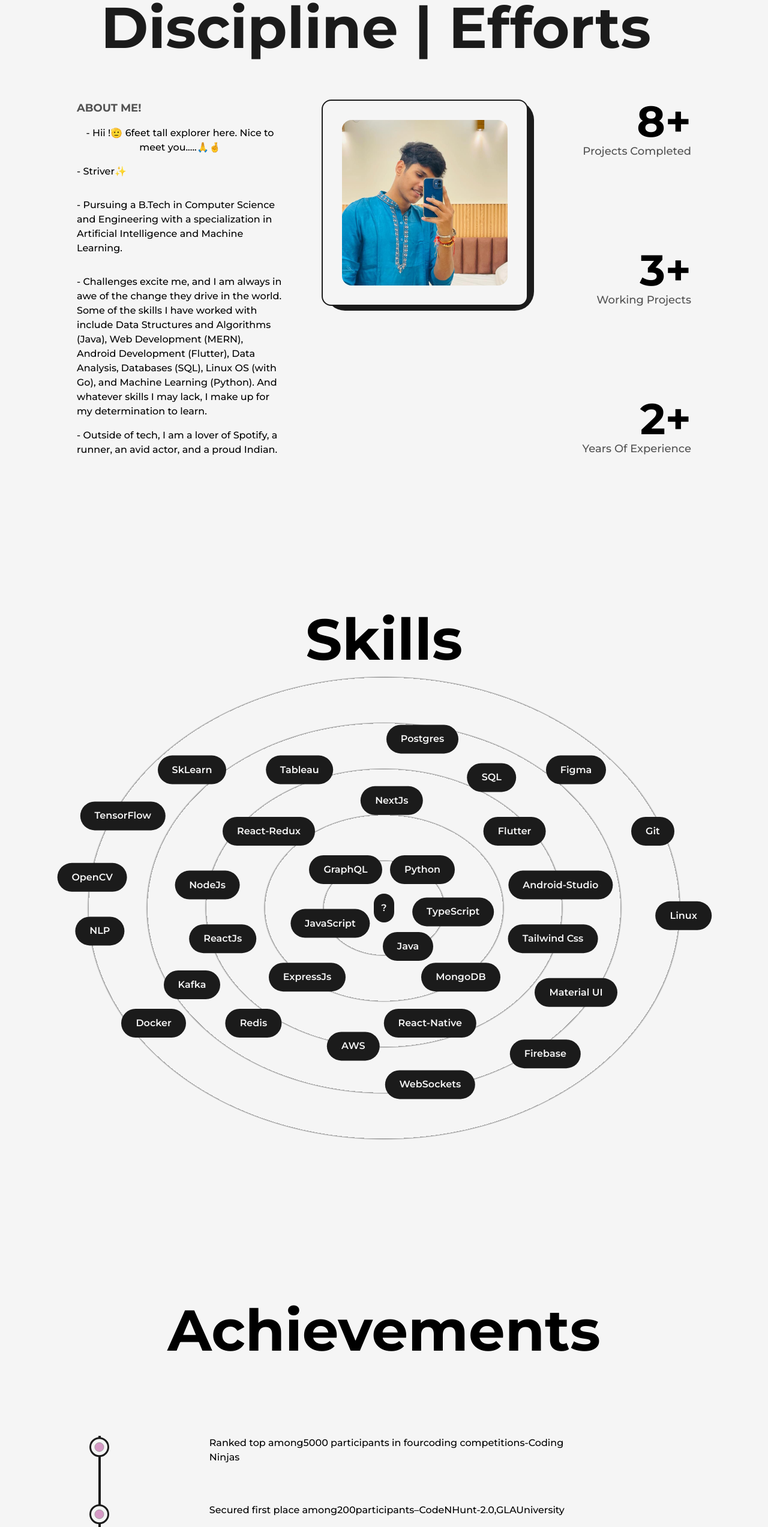
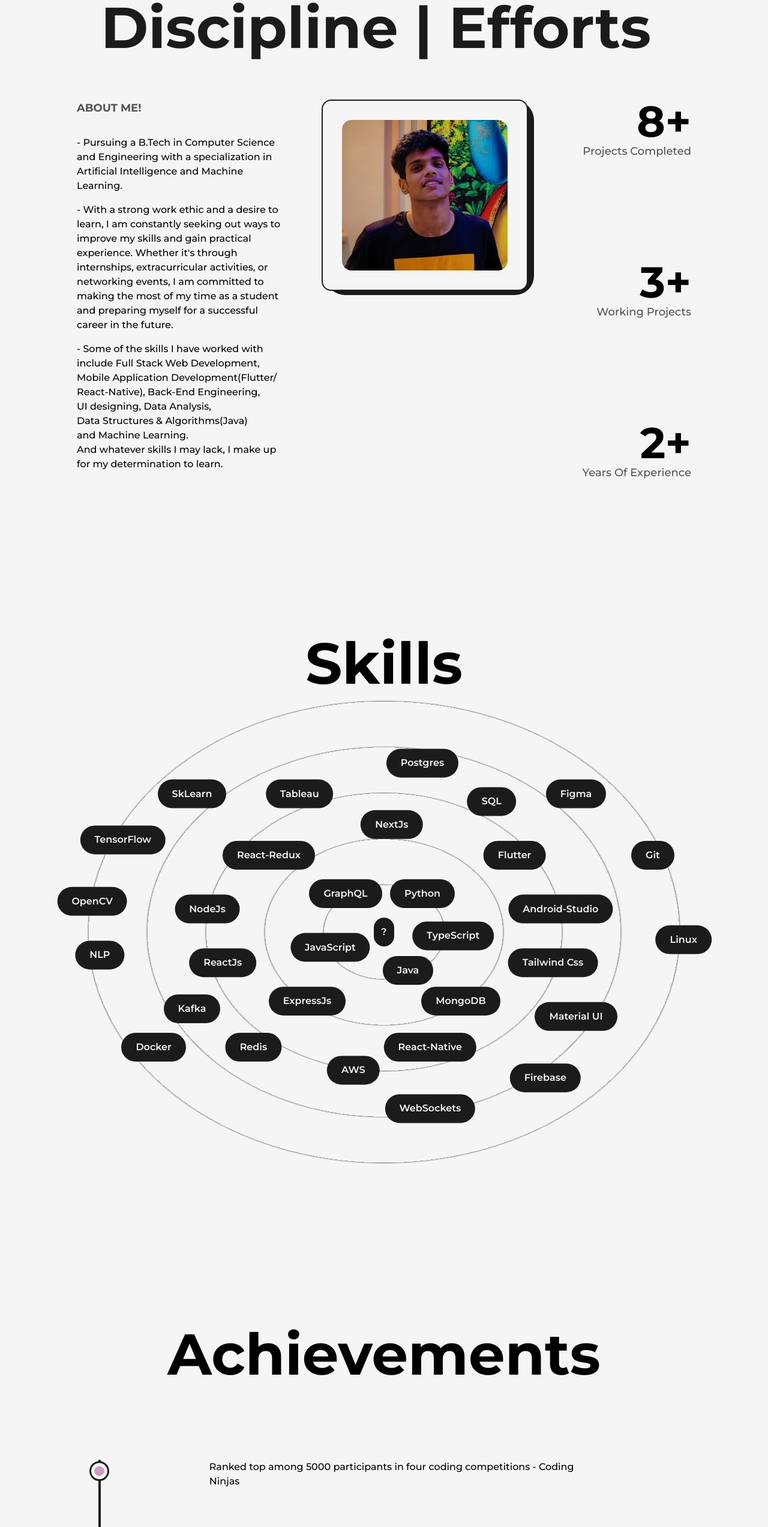
Before and after one commit to shhiivvaam/portfolio, a Next.js app: page /about in a window 1280 px wide. Shown: the part 234-2780 px from the top of the page at 60% size. Built offline with nearby package versions, Linux system fonts and the light colour scheme.

Commit message:
Updating Profile and Projects

```diff
--- a/src/components/Achievements.js
+++ b/src/components/Achievements.js
@@ -56,13 +56,13 @@ const Achievements = () => {
                 />
                 <ul className='w-full flex flex-col items-start justify-between ml-4 xs:ml-2'>
                     <Details
-                        info="Ranked top among5000 participants in fourcoding competitions-Coding Ninjas"
+                        info="Ranked top among 5000 participants in four coding competitions - Coding Ninjas"
                     />
                     <Details
-                        info="Secured first place among200participants–CodeNHunt-2.0,GLAUniversity"
+                        info="Secured first place among 200 participants - CodeNHunt - 2.0, GLAUniversity"
                     />
                     <Details
-                        info="Won TechnicalProject Presentation –IBM,GLAUniversity"
+                        info="Won Technical Project Presentation - IBM, GLA University"
                     />
                     <Details
                         info="Finalists in National Hackathon - Flipkart Grid 5.0"
--- a/src/components/Footer.js
+++ b/src/components/Footer.js
@@ -7,7 +7,8 @@ const Footer = () => {
         <footer className='w-full border-t-2 border-solid border-dark font-medium text-lg
             dark:text-light dark:border-light sm:text-base'>
             <Layout className='py-8 flex items-center justify-between lg:flex-col lg:py-6'>
-                <span>{new Date().getFullYear()} &copy; All Rights Reserved.</span>
+                {/* <span>{new Date().getFullYear()} &copy; All Rights Reserved.</span> */}
+                <Link href="https://wa.me/9871965342" target={'_blank'} className='underline underline-offset-1'>Say hello</Link>
                 <div className='flex items-center lg:py-2'>
                     Build With
                     <span className='text-primary dark:text-primaryDark text-2xl px-1'>
@@ -16,7 +17,7 @@ const Footer = () => {
                     by&nbsp;
                     <Link href="https://www.linkedin.com/in/shhiivvaam" target={'_blank'} className='underline underline-offset-1'>shhiivvaam</Link>
                 </div>
-                <Link href="https://www.instagram.com/shhiivvaam/" target={'_blank'} className='underline underline-offset-1'>Say hello</Link>
+                <Link href="mailto:recipient@example.com?cc=life.shivam2394@gmail.com&subject=Hey%20Shivam" target={'_blank'} className='underline underline-offset-1'>connect</Link>
             </Layout>
         </footer>
     )
--- a/src/pages/about.js
+++ b/src/pages/about.js
@@ -4,8 +4,8 @@ import React from 'react'
 import AnimatedText from '../components/AnimatedText'
 import Layout from '../components/Layout'
 import Image from 'next/image';
-import FirstImage from '../../public/images/profile/first_image.jpg';
-// import SecondImage from '../../public/images/profile/second_image.jpg';
+// import FirstImage from '../../public/images/profile/first_image.jpg';
+import FirstImage from '../../public/images/profile/second_image.jpg';
 // import ThirdImage from '../../public/images/profile/third_image.jpg';
 import AnimatedNumbers from '@/components/AnimatedNumbers';
 import Skills from '@/components/Skills';
@@ -33,20 +33,14 @@ const About = () => {
                             <h2 className='mb-4 text-lg font-bold uppercase text-dark/75 dark:text-light/75'>
                                 About Me!
                             </h2>
-                            <p className='font-medium text-center'>
-                                - Hii !🫡 6feet tall explorer here. Nice to meet you.....🙏🤞
-                            </p>
-                            <p className='my-4 font-medium'>
-                                - Striver✨
-                            </p>
                             <p className='my-4 font-medium'>
                                 - Pursuing a B.Tech in Computer Science and Engineering with a specialization in Artificial Intelligence and Machine Learning.
                             </p>
+                            <p className='font-medium'>
+                                - With a strong work ethic and a desire to learn, I am constantly seeking out ways to improve my skills and gain practical experience. Whether it's through internships, extracurricular activities, or networking events, I am committed to making the most of my time as a student and preparing myself for a successful career in the future.
+                            </p>
                             <p className='my-4 font-medium'>
-                                - Challenges excite me, and I am always in awe of the change they drive in the world. Some of the skills I have worked with include Data Structures and Algorithms (Java), Web Development (MERN), Android Development (Flutter), Data Analysis, Databases (SQL), Linux OS (with Go), and Machine Learning (Python). And whatever skills I may lack, I make up for my determination to learn.
-                            </p>
-                            <p className='font-medium'>
-                                - Outside of tech, I am a lover of Spotify, a runner, an avid actor, and a proud Indian.
+                                - Some of the skills I have worked with include Full Stack Web Development,<br /> Mobile Application Development(Flutter/ React-Native), Back-End Engineering,<br /> UI designing, Data Analysis,<br /> Data Structures & Algorithms(Java) <br />and Machine Learning.<br />And whatever skills I may lack, I make up for my determination to learn.
                             </p>
                         </div>
                         <div className='col-span-3 relative h-max w-full rounded-2xl border-2 border-solid border-dark bg-light p-8
--- a/src/pages/index.js
+++ b/src/pages/index.js
@@ -39,7 +39,7 @@ export default function Home() {
               {/* <AnimatedText text="MERN Dev | Flutter | Data Analytics | Java/python/C++"
                 className='my-5 text-base font-semibold md:text-sm sm:text-xs'
               /> */}
-              <AnimatedText text="Web Dev | Android/iOS Dev | UI/UX | Problem Solving"
+              <AnimatedText text="Full Stack Dev | Android/iOS Dev | UI/UX | Data Analysis"
                 className='my-5 text-base font-semibold md:text-sm sm:text-xs'
               />
               {/* <p className='my-4 text-center text-base font-semibold md:text-sm sm:text-xs'> Some of the skills I   have worked with include Data Structures and Algorithms (Java), Web Development (MERN), Android Development (Flutter), Data Analysis, Databases (SQL), Linux OS (with Go), and Machine Learning (Python). And whatever skills I may lack, I make up for my determination to learn.
--- a/src/pages/projects.js
+++ b/src/pages/projects.js
@@ -25,6 +25,7 @@ import todo from '../../public/images/projects/todos-app.png';
 import facebookclone from '../../public/images/projects/facebook_clone.png';
 import glass_portfolio from '../../public/images/projects/glassPortfolio.png';
 import imageGallery from '../../public/images/projects/imageGallery.png';
+import BlogSite from '../../public/images/projects/BlogSite.png';
 import StudySphere from '../../public/images/projects/StudySphere.png';
 import FarmersFriend from '../../public/images/projects/FarmersFriend.png';
 import parallexSite from '../../public/images/projects/parallexSite.png';
@@ -154,7 +155,7 @@ const projects = () => {
                                 title="Farmers Friend"
                                 img={FarmersFriend}
                                 summary="User-friendly smart agriculture advisory app aimed at providing farmers with essential information and recommendations to enhance crop yield and efficiency in resource usage. 👍✅"
-                                link="https://farmer-friends.netlify.app/dashboard"
+                                link="https://farmer-friends.netlify.app/"
                                 github="https://github.com/shhiivvaam/Farmers_Friend"
                                 type="Featured Project"
                             />
@@ -194,8 +195,8 @@ const projects = () => {
                                 title="Movies Library"
                                 img={MoviesLibrary}
                                 summary="This is a movie library web application with user authentication, movie search, and movie list creation features. Users can create public or private Playlists of their favorite movies."
-                                link="https://shhiivvaam.github.io/EdTech-Platform"
-                                github="https://fasal-movies-library.netlify.app/"
+                                link="https://fasal-movies-library.netlify.app/"
+                                github="https://github.com/shhiivvaam/movies-library"
                                 type="Featured Project"
                             />
                         </div>
@@ -203,7 +204,7 @@ const projects = () => {
                             <FeaturedProject
                                 title="Shopping Cart"
                                 img={shoppingCart}
-                                summary=""
+                                summary="React based Shopping Cart application. 🛒🥸ℹ️"
                                 link="https://shhiivvaam.github.io/Shopping-Cart/"
                                 github="https://github.com/shhiivvaam/Shopping-Cart.git"
                                 type="Featured Project"
@@ -222,7 +223,7 @@ const projects = () => {
                         <div className='col-span-12'>
                             <FeaturedProject
                                 title="Blog Site"
-                                img={WeatherApplication}
+                                img={BlogSite}
                                 summary="React based blog application with Google SSO and like, share, comment and Repost Features."
                                 link="https://shhiivvaam-myblogsite.netlify.app/"
                                 github="https://github.com/shhiivvaam/myblogsite"
@@ -293,13 +294,12 @@ const projects = () => {
                             <FeaturedProject
                                 title="Weather Application"
                                 img={WeatherApplication}
-                                // summary="Patent Project, the idea is to help the doctors get their patients direct reports irrespective of their registeration through thier Identifaction cards like, Aadhaar card and also it shows both the doctor and patients can aknowledge themseleves"
+                                summary="Weather application, that helps get the right data for users both current and desired location weather update. 👍👍"
                                 link="https://shhiivvaam.github.io/Weather-Application/"
                                 github="https://github.com/shhiivvaam/Weather-Application.git"
                                 type="Featured Project"
                             />
                         </div>
-
                         <div className='col-span-12'>
                             <FeaturedProject
                                 title="AkhilyaVeda"
@@ -324,7 +324,7 @@ const projects = () => {
                             <Project
                                 title="Top Courses"
                                 img={TopCourses}
-                                // summary="This is a Simple Web-based Chat-app, which uses a Gmail login, and then the user is all set to start chatting.It needs some modification like the user profile and the user id which is not visible right now, but I will do that shortly in the meantime."
+                                summary="React Application that offer wide range of courses that uses can take, and it also contains Filter based Searching to filter out the interested courses. 🫠🫠"
                                 link="https://shhiivvaam.github.io/Top-Courses/"
                                 github="https://github.com/shhiivvaam/Top-Courses.git"
                                 type="Featured Project"
@@ -344,7 +344,7 @@ const projects = () => {
                             <Project
                                 title="Image Gallery"
                                 img={imageGallery}
-                                // summary="This is a Simple Web-based Chat-app, which uses a Gmail login, and then the user is all set to start chatting.It needs some modification like the user profile and the user id which is not visible right now, but I will do that shortly in the meantime."
+                                // summary="This contains a simple webpage containing some images with interesting UI"
                                 link="https://shhiivvaam.github.io/Image-Gallery/"
                                 github="https://github.com/shhiivvaam/Image-Gallery.git"
                                 type="Featured Project"
@@ -385,7 +385,7 @@ const projects = () => {
                             <FeaturedProject
                                 title="Password Generator"
                                 img={passwordGenerator}
-                                // summary="Patent Project, the idea is to help the doctors get their patients direct reports irrespective of their registeration through thier Identifaction cards like, Aadhaar card and also it shows both the doctor and patients can aknowledge themseleves"
+                                summary="JavaScript application that allows to generate some random and Strong Passwords on users choice, this application also contains options to include various constraints to make to password more stronger."
                                 link="https://shhiivvaam.github.io/Password-Generator/"
                                 github="https://github.com/shhiivvaam/Password-Generator.git"
                                 type="Featured Project"
```
Also changed, not shown: public/images/projects/BlogSite.png (added).
